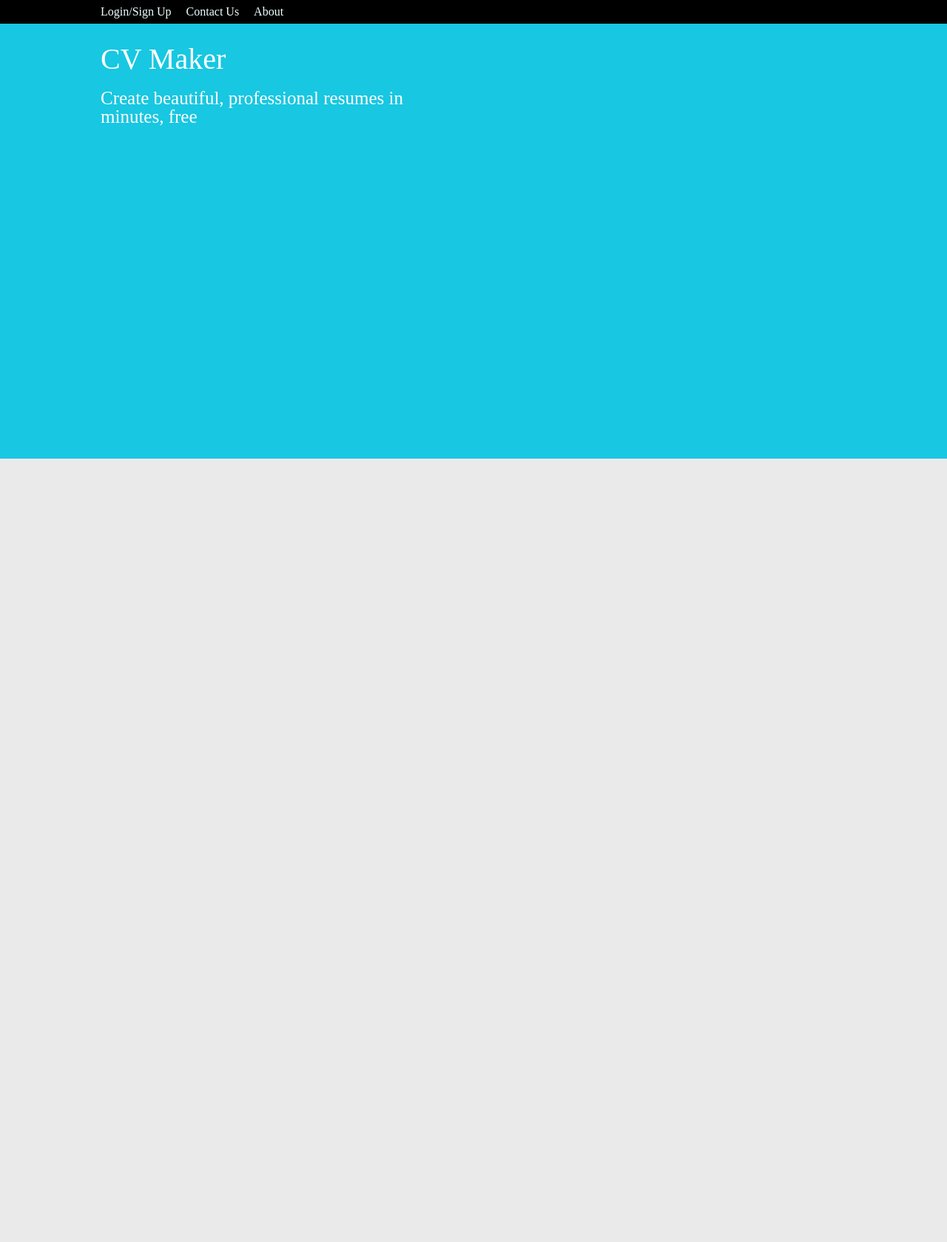
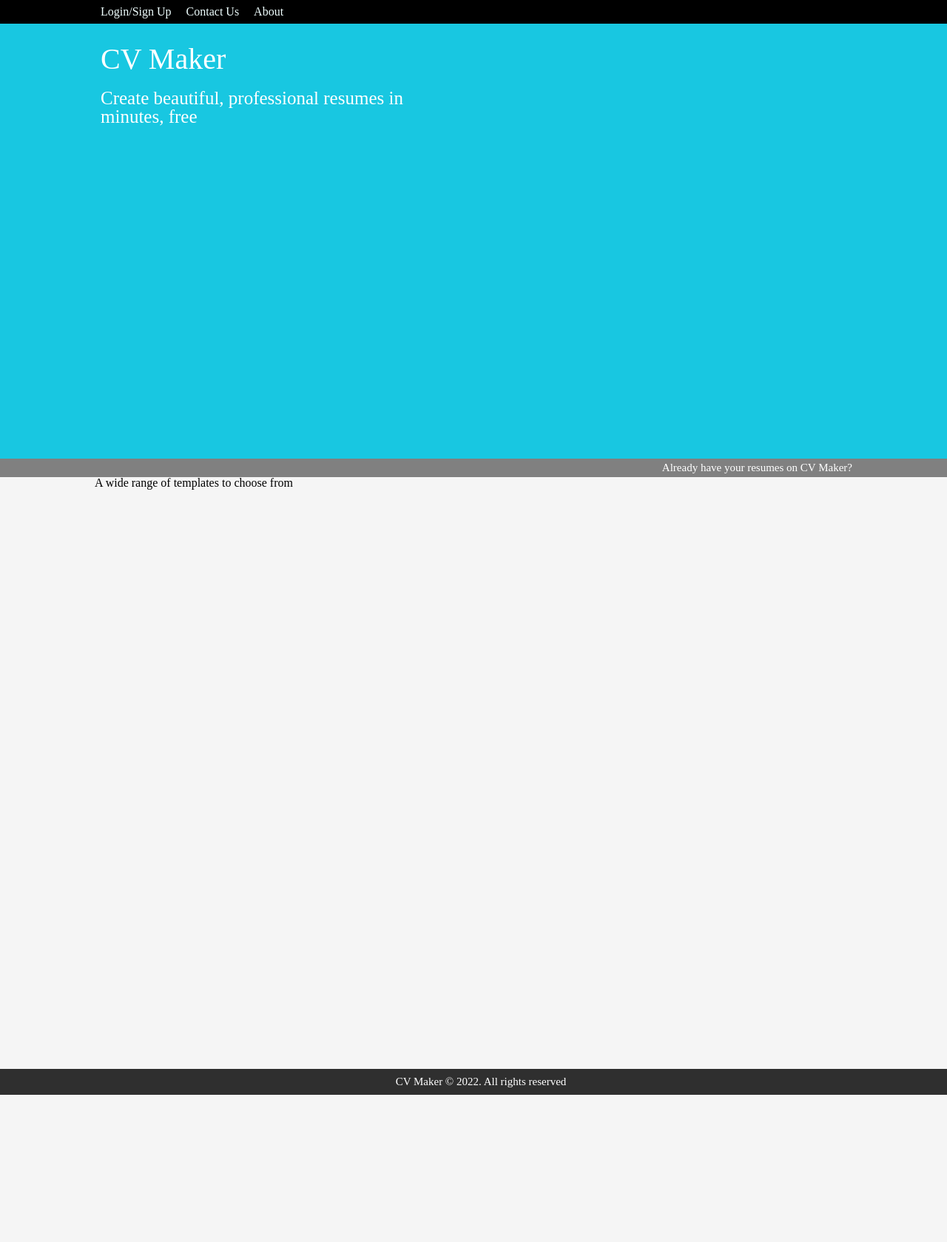
Before and after one commit to zahinaqthar/new-CV-Generator-Project, a PHP site: page /homePage.html in a window 1280 px wide. Shown: the top 1679 px of the page at 74% size. After the commit the page ends 1480 px from the top, so only its background shows below. Run offline with PHP 8.4, Linux system fonts and the light colour scheme.

Commit message:
Menambah bborder sample dan footer

```diff
--- a/homePage.html
+++ b/homePage.html
@@ -24,5 +24,23 @@
             <h2>Create beautiful, professional resumes in<br> minutes, <b>free</b></br></h2>
         </div>
     </div>
+
+    <div class="bborder">
+        <div class="container">
+            <h2>Already have your resumes on CV Maker?</h2>
+        </div>
+    </div>
+
+    <div class="sample">
+        <div class="container">
+            <h2>A wide range of templates to choose from</h2>
+        </div>
+    </div>
+
+    <div class="footer">
+        <div class="container">
+            <p>CV Maker © 2022. All rights reserved</p>
+        </div>
+    </div>
 </body>
 </html>
--- a/style.css
+++ b/style.css
@@ -48,7 +48,6 @@ table {
 }
 
 body{
-    height: 2000px;
     background-color: #eaeaea;
 }
 .header{
@@ -96,3 +95,36 @@ body{
     font-size: 25px;
     padding-left: 8px;
 }
+
+.bborder{
+    width: 100%;
+    height: 25px;
+    background-color: grey;
+}
+
+.bborder .container h2{
+    padding-top: 5px;
+    padding-bottom: 5px;
+    color: white;
+    font-size: 15px;
+    float: right;
+}
+
+.sample{
+    width: 100%;
+    height: 800px;
+    background-color: whitesmoke;
+}
+
+.footer{
+    width: 100%;
+    height: 15px;
+    background-color: #2f2f2f;
+    padding: 10px;
+}
+
+.footer .container p{
+    text-align: center;
+    color: white;
+    font-size: 15px;
+}
```
